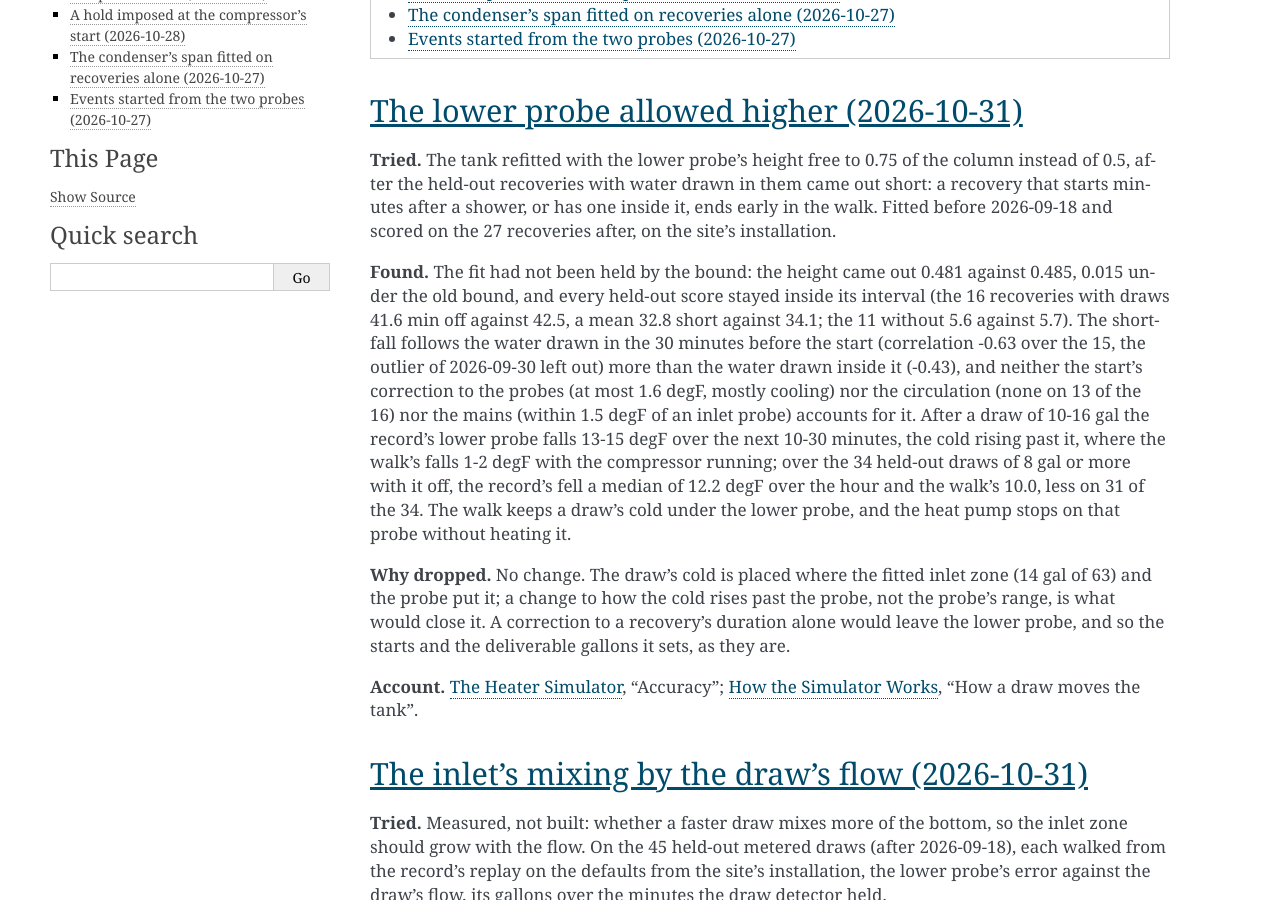
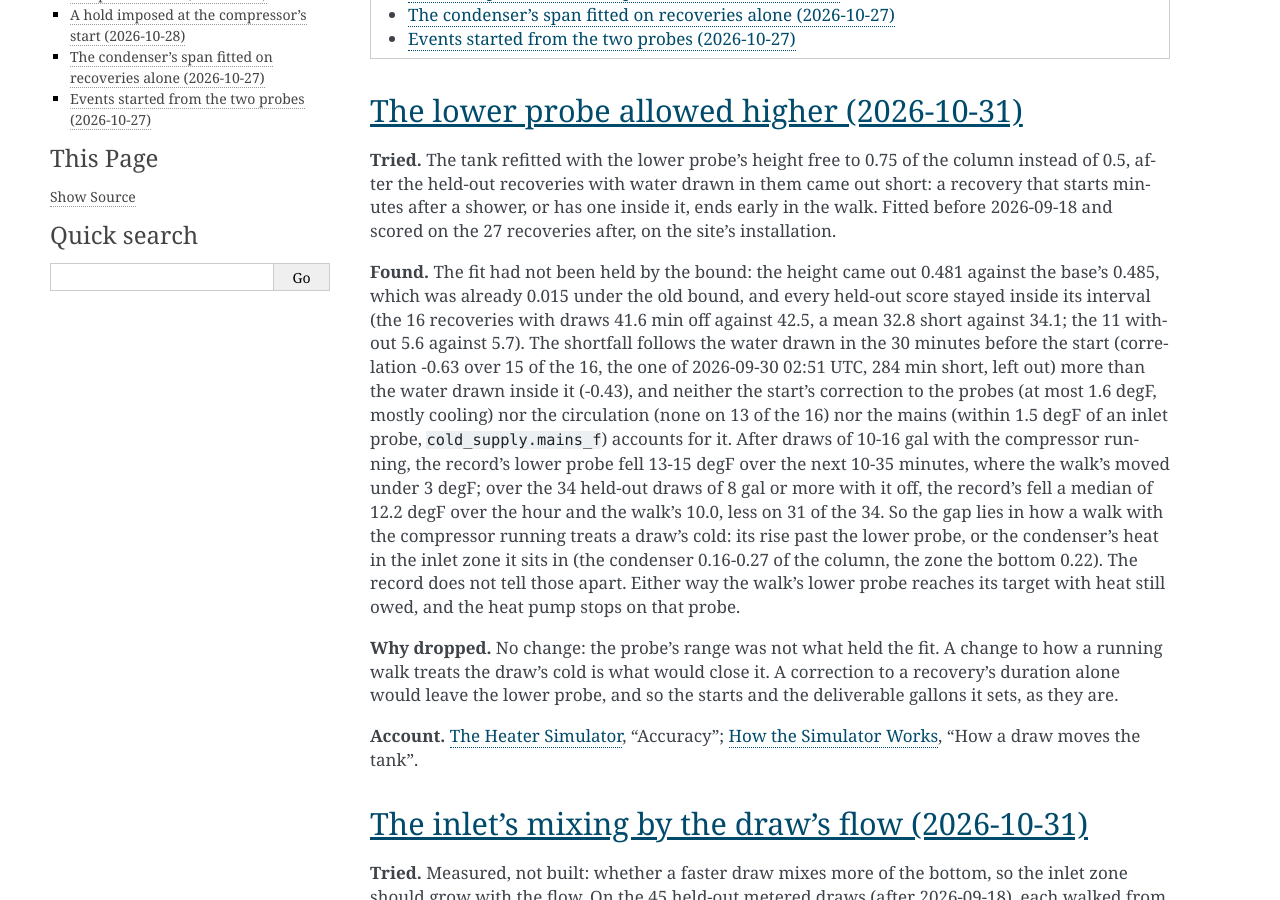
Before and after one commit to eman/nwp500-python, a Sphinx documentation site: the page built from docs/explanation/simulator-tried.rst, in a window 1280 px wide and 900 px high, scrolled down 468 px. Built offline with Sphinx 7.4.7, drawn with Linux system fonts in a browser that asks for light colours.

Commit message:
docs(sim): the short recoveries described as measured, not as a cause
With the compressor off the walk's lower probe falls most of the
record's fall after a draw; with it running it barely moves. The
entry now says the gap lies in how a running walk treats a draw's
cold, its rise past the probe or the condenser's heat in the inlet
zone, which the record does not tell apart. The accuracy note carries
the 2026-10-31 figures it describes; the outlier is named by its
instant; the walk's move is under 3 degF, over 10-35 minutes.

```diff
--- a/docs/explanation/simulator-tried.rst
+++ b/docs/explanation/simulator-tried.rst
@@ -24,28 +24,33 @@ before 2026-09-18 and scored on the 27 recoveries after, on the site's
 installation.
 
 **Found.** The fit had not been held by the bound: the height came out
-0.481 against 0.485, 0.015 under the old bound, and every held-out
-score stayed inside its interval (the 16 recoveries with draws 41.6
-min off against 42.5, a mean 32.8 short against 34.1; the 11 without
-5.6 against 5.7). The shortfall follows the water drawn in the 30
-minutes before the start (correlation -0.63 over the 15, the outlier
-of 2026-09-30 left out) more than the water drawn inside it (-0.43),
-and neither the start's correction to the probes (at most 1.6 degF,
-mostly cooling) nor the circulation (none on 13 of the 16) nor the
-mains (within 1.5 degF of an inlet probe) accounts for it. After a
-draw of 10-16 gal the record's lower probe falls 13-15 degF over the
-next 10-30 minutes, the cold rising past it, where the walk's falls 1-2
-degF with the compressor running; over the 34 held-out draws of 8 gal
-or more with it off, the record's fell a median of 12.2 degF over the
-hour and the walk's 10.0, less on 31 of the 34. The walk keeps a draw's cold under the lower probe,
-and the heat pump stops on that probe without heating it.
+0.481 against the base's 0.485, which was already 0.015 under the old
+bound, and every held-out score stayed inside its interval (the 16
+recoveries with draws 41.6 min off against 42.5, a mean 32.8 short
+against 34.1; the 11 without 5.6 against 5.7). The shortfall follows
+the water drawn in the 30 minutes before the start (correlation -0.63
+over 15 of the 16, the one of 2026-09-30 02:51 UTC, 284 min short,
+left out) more than the water drawn inside it (-0.43), and neither the
+start's correction to the probes (at most 1.6 degF, mostly cooling)
+nor the circulation (none on 13 of the 16) nor the mains (within 1.5
+degF of an inlet probe, ``cold_supply.mains_f``) accounts for it.
+After draws of 10-16 gal with the compressor running, the record's
+lower probe fell 13-15 degF over the next 10-35 minutes, where the
+walk's moved under 3 degF; over the 34 held-out draws of 8 gal or more
+with it off, the record's fell a median of 12.2 degF over the hour and
+the walk's 10.0, less on 31 of the 34. So the gap lies in how a walk
+with the compressor running treats a draw's cold: its rise past the
+lower probe, or the condenser's heat in the inlet zone it sits in
+(the condenser 0.16-0.27 of the column, the zone the bottom 0.22).
+The record does not tell those apart. Either way the walk's lower
+probe reaches its target with heat still owed, and the heat pump
+stops on that probe.
 
-**Why dropped.** No change. The draw's cold is placed where the
-fitted inlet zone (14 gal of 63) and the probe put it; a change to how
-the cold rises past the probe, not the probe's range, is what would
-close it. A correction to a recovery's duration alone would leave the
-lower probe, and so the starts and the deliverable gallons it sets,
-as they are.
+**Why dropped.** No change: the probe's range was not what held the
+fit. A change to how a running walk treats the draw's cold is what
+would close it. A correction to a recovery's duration alone would
+leave the lower probe, and so the starts and the deliverable gallons
+it sets, as they are.
 
 **Account.** :doc:`simulator`, "Accuracy"; :doc:`simulator-methodology`,
 "How a draw moves the tank".
```
Also changed, not shown: docs/explanation/simulator.rst (+7 -5 lines).
